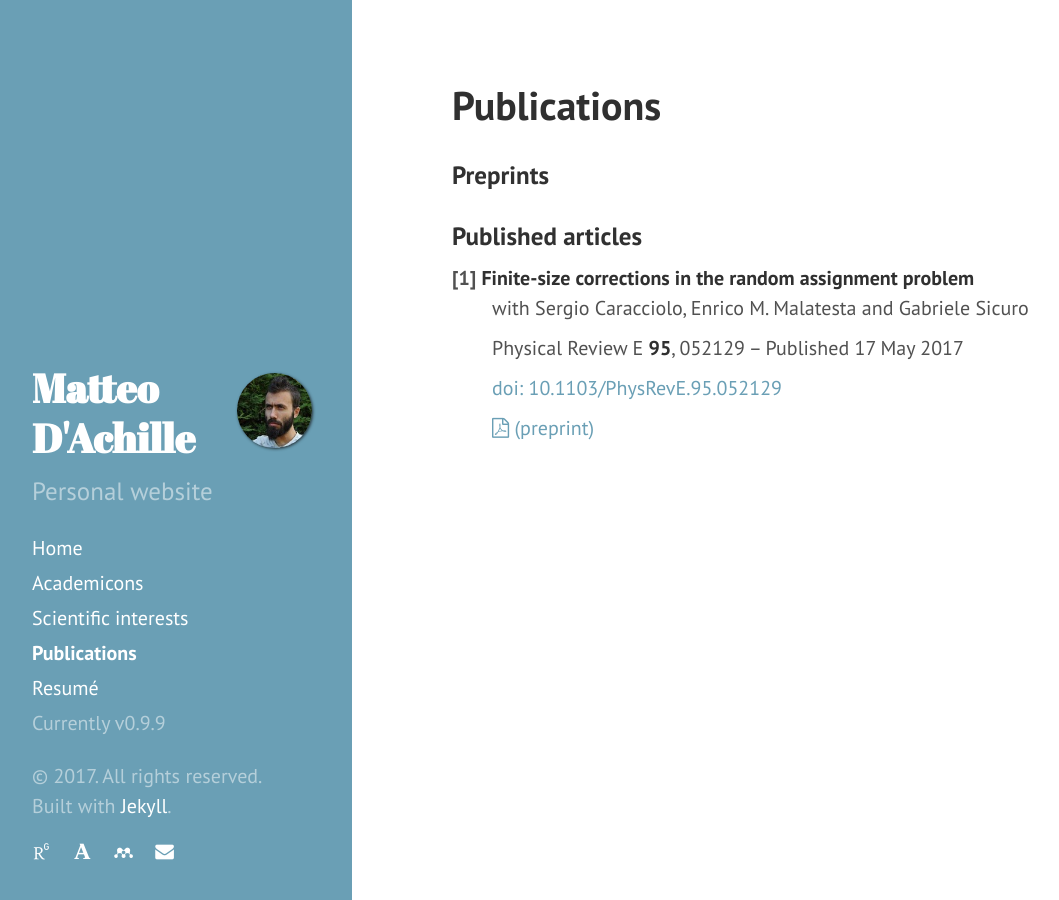
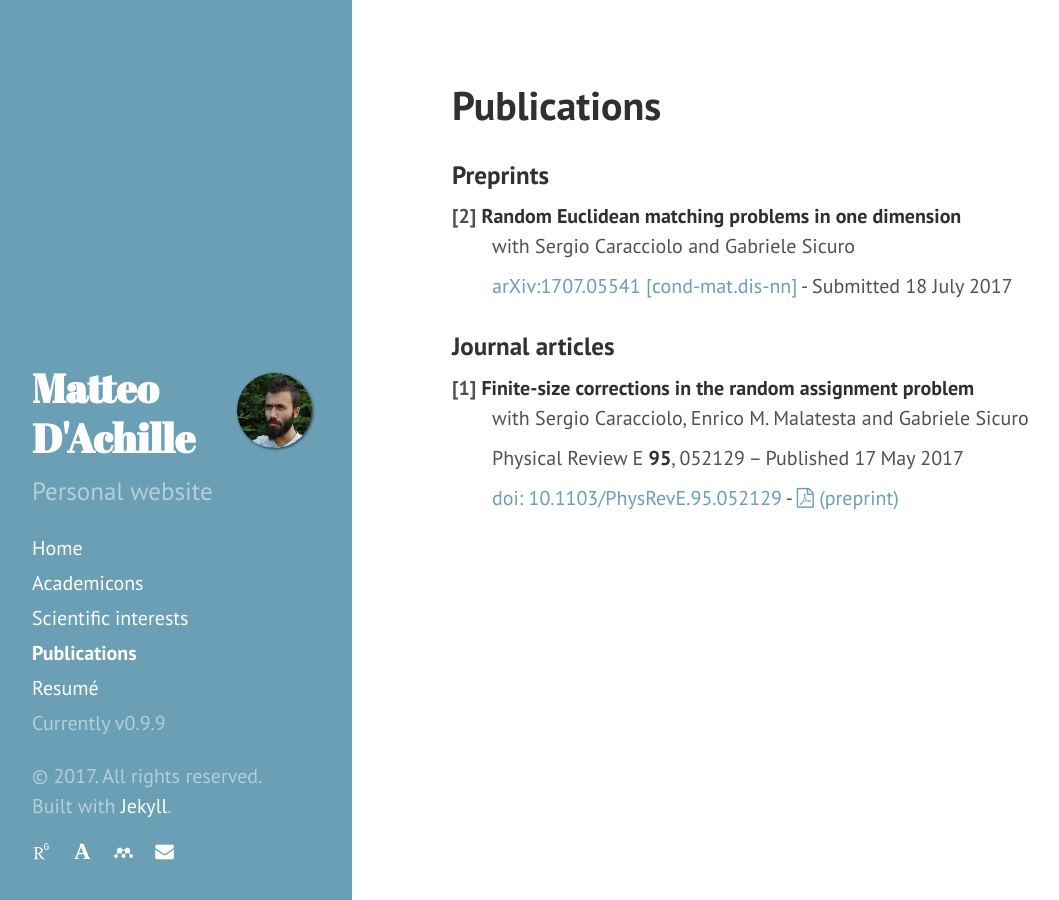
Before and after one commit to matteodachille/matteodachille.github.io, a Jekyll site: the page built from publications.md, in a window 1280 px wide. Shown: the whole page, without its empty margins (8-1067 px from the left). Built offline with Jekyll 4.4.1, drawn with Linux system fonts in a browser that asks for light colours; nearby versions of some CDN libraries; some web fonts are replaced.

Commit message:
Updated CV, pubs, s-i

```diff
--- a/publications.md
+++ b/publications.md
@@ -8,14 +8,16 @@ order: 3
 
 ### Preprints
 
+[2] **Random Euclidean matching problems in one dimension**
+: with Sergio Caracciolo and Gabriele Sicuro
+: [arXiv:1707.05541 [cond-mat.dis-nn]](https://arxiv.org/abs/1707.05541){:target="_blank"} - Submitted 18 July 2017
 
-### Published articles
+### Journal articles
 
 [1] **Finite-size corrections in the random assignment problem**
 : with Sergio Caracciolo, Enrico M. Malatesta and  Gabriele Sicuro
 : Physical Review E **95**, 052129 – Published 17 May 2017
-: [doi: 10.1103/PhysRevE.95.052129](https://doi.org/10.1103/PhysRevE.95.052129){:target="_blank"}
-:  <a href="assets/FSC.pdf" target="_blank"><i class="fa fa-file-pdf-o" aria-hidden="true"></i> (preprint)</a>
+: [doi: 10.1103/PhysRevE.95.052129](https://doi.org/10.1103/PhysRevE.95.052129){:target="_blank"} - <a href="assets/FSC.pdf" target="_blank"><i class="fa fa-file-pdf-o" aria-hidden="true"></i> (preprint)</a>
 
 <!--
 
```
Also changed, not shown: index.html (+4 -4 lines), scientific-interests.md (+3 -2 lines), 1 other file.
